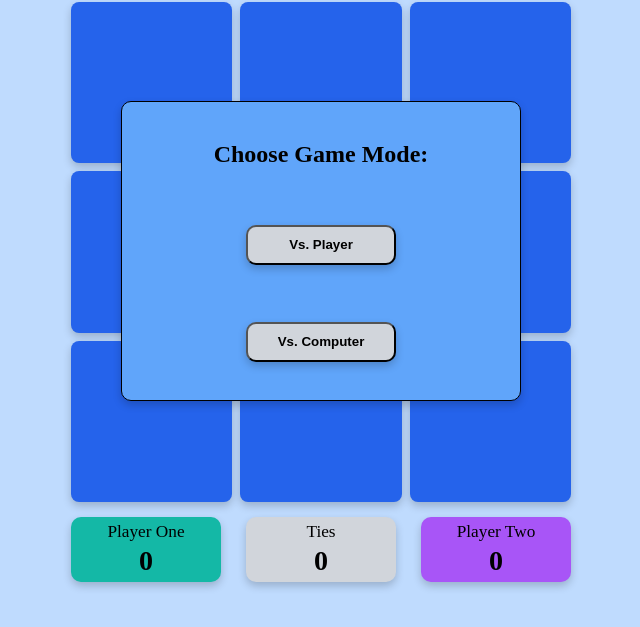
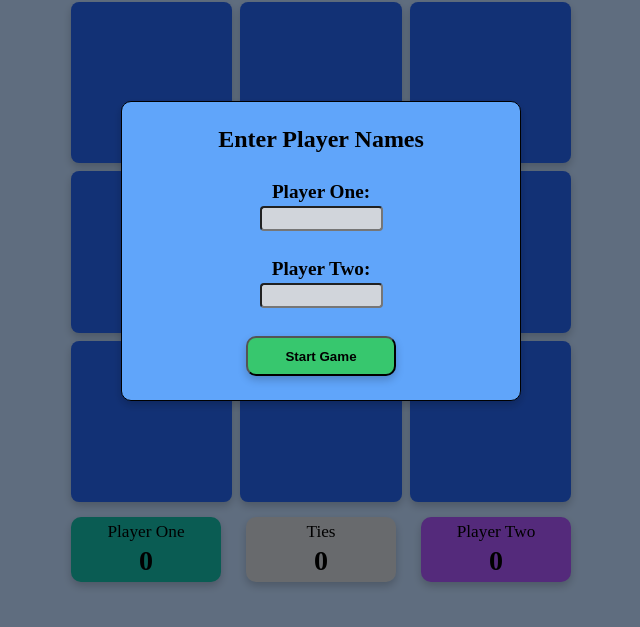
Before and after one commit to rygho90/tic-tac-toe, a plain HTML site: page index.html in a window 1280 px wide. Both pictures are taken after a click on the button "Vs. Player". Shown: the part 117-744 px from the top of the page, without its empty margins (319-959 px from the left). Drawn offline with Linux system fonts and the light colour scheme.

Commit message:
Style initial menu modals, add overlay, add basic start game logic

```diff
--- a/index.html
+++ b/index.html
@@ -48,12 +48,27 @@
         </div>
     </div>
 
-    <div class="game-mode-modal">
+    <div class="game-mode-modal modal-active">
         <div>Choose Game Mode:</div>
         <div><button class="player-mode">Vs. Player</button></div>
         <div><button class="computer-mode">Vs. Computer</button></div>
     </div>
 
+    <div class="player-name-modal">
+        <div>Enter Player Names</div>
+        <div class="enter-player-name">
+            <div class="div">Player One:</div>
+            <input type="text" id="player-one" maxlength="10" size="12">
+        </div>
+        <div class="enter-player-name">
+            <div class="div">Player Two:</div>
+            <input type="text" id="player-two" maxlength="10" size="12">
+        </div>
+        <div><button class="start-btn">Start Game</button></div>
+    </div>
+
+    <div class="overlay overlay-active"></div>
+
     <div class="restart-div"><button class="restart-btn">Restart</button></div>
 </body>
 </html>
--- a/script.js
+++ b/script.js
@@ -181,3 +181,22 @@ const displayController = (() => {
         showRestart
     };
 })();
+
+const menuController = (() => {
+    const modeModal = document.querySelector(".game-mode-modal");
+    const nameModal = document.querySelector(".player-name-modal");
+    const playerModeBtn = document.querySelector(".player-mode");
+    const startGameBtn = document.querySelector(".start-btn");
+    const overlay = document.querySelector(".overlay");
+
+    playerModeBtn.addEventListener("click", () => {
+        modeModal.classList.remove("modal-active");
+        nameModal.classList.add("modal-active");
+    })
+
+    startGameBtn.addEventListener("click", () => {
+        nameModal.classList.remove("modal-active");
+        overlay.classList.remove("overlay-active");
+    })
+
+})();
--- a/styles.css
+++ b/styles.css
@@ -140,7 +140,8 @@ body {
     font-weight: bold;
 }
 
-.game-mode-modal {
+.game-mode-modal,
+.player-name-modal {
     width: 400px;
     height: 300px;
     border: solid 1px black;
@@ -158,13 +159,18 @@ body {
     position: fixed;
     top: 46%;
     left: 50%;
-    transform: translate(-50%, -50%) scale(1);
+    transform: translate(-50%, -50%) scale(0);
     transition: 200ms ease-in-out;
     z-index: 5;
 }
 
+.modal-active {
+    transform: translate(-50%, -50%) scale(1);
+}
+
 .player-mode,
-.computer-mode {
+.computer-mode,
+.start-btn {
     width: 150px;
     height: 40px;
     border-radius: 10px;
@@ -172,3 +178,36 @@ body {
     background-color: #d1d5db;
     font-weight: bold;
 }
+
+.overlay {
+    position: fixed;
+    opacity: 0;
+    transition: 200ms ease-in-out;
+    top: 0;
+    left: 0;
+    right: 0;
+    bottom: 0;
+    background-color: rgb(0, 0, 0, .5);
+    pointer-events: none;
+}
+
+.overlay-active {
+    opacity: 1;
+    pointer-events: all;
+}
+
+.enter-player-name {
+    text-align: center;
+    font-size: 0.8em;
+}
+
+.start-btn {
+    background-color: #37c76e;
+}
+
+input[type=text] {
+    padding: 3px;
+    margin-top: 3px;
+    background-color: #d1d5db;
+    border-radius: 4px;
+}
```
